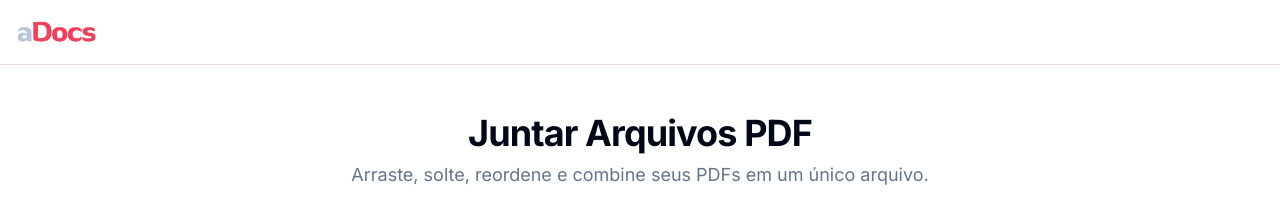
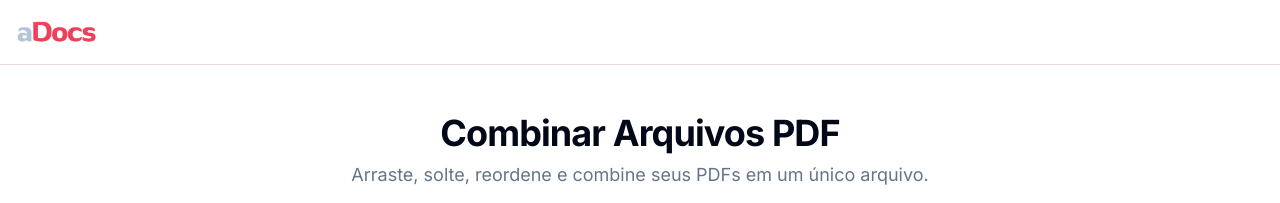
Before and after one commit to tiagojales/atenatidocs, a Next.js app: page /pdf/merge in a window 1280 px wide. Shown: the top 203 px of the page. Built offline with nearby package versions, Linux system fonts and the light colour scheme; no server answers.

Commit message:
Download view display change

```diff
--- a/src/app/pdf/merge/page.tsx
+++ b/src/app/pdf/merge/page.tsx
@@ -76,7 +76,7 @@ export default function MergePdfPage() {
       const blob = await response.blob();
       const link = document.createElement("a");
       link.href = URL.createObjectURL(blob);
-      link.download = "adocs-doc-combinado.pdf";
+      link.download = "adocs-documento-combinado.pdf";
       document.body.appendChild(link);
       link.click();
       document.body.removeChild(link);
@@ -99,7 +99,7 @@ export default function MergePdfPage() {
         <Card className="p-6 sm:p-8 text-center">
           <h2 className="text-2xl font-bold mb-4">Seus PDFs foram combinados!</h2>
           <p className="text-muted-foreground mb-6">Seu arquivo está pronto. Clique no botão abaixo para fazer o download.</p>
-          <div className="flex flex-col sm:flex-row justify-center items-center gap-4">
+          <div className="flex flex-col justify-center items-center gap-4">
             <Button onClick={() => handleDownload(mergedPdfUrl)} size="lg" disabled={isDownloading}>
               {isDownloading ? (
                 <Loader2 className="mr-2 h-5 w-5 animate-spin" />
@@ -110,7 +110,7 @@ export default function MergePdfPage() {
             </Button>
             <Button onClick={handleStartOver} variant="outline" size="lg" disabled={isDownloading}>
               <ReplyAll className="mr-2 h-5 w-5" />
-              Começar de Novo
+              Refazer
             </Button>
           </div>
         </Card>
@@ -118,7 +118,7 @@ export default function MergePdfPage() {
         <div className="space-y-8 ">
           <div className="text-center space-y-2">
               <div className="flex items-center justify-center gap-3">
-                  <h1 className="text-4xl font-bold tracking-tight text-foreground">Juntar Arquivos PDF</h1>
+                  <h1 className="text-4xl font-bold tracking-tight text-foreground">Combinar Arquivos PDF</h1>
               </div>
               <p className="text-lg text-muted-foreground">Arraste, solte, reordene e combine seus PDFs em um único arquivo.</p>
           </div>
```
